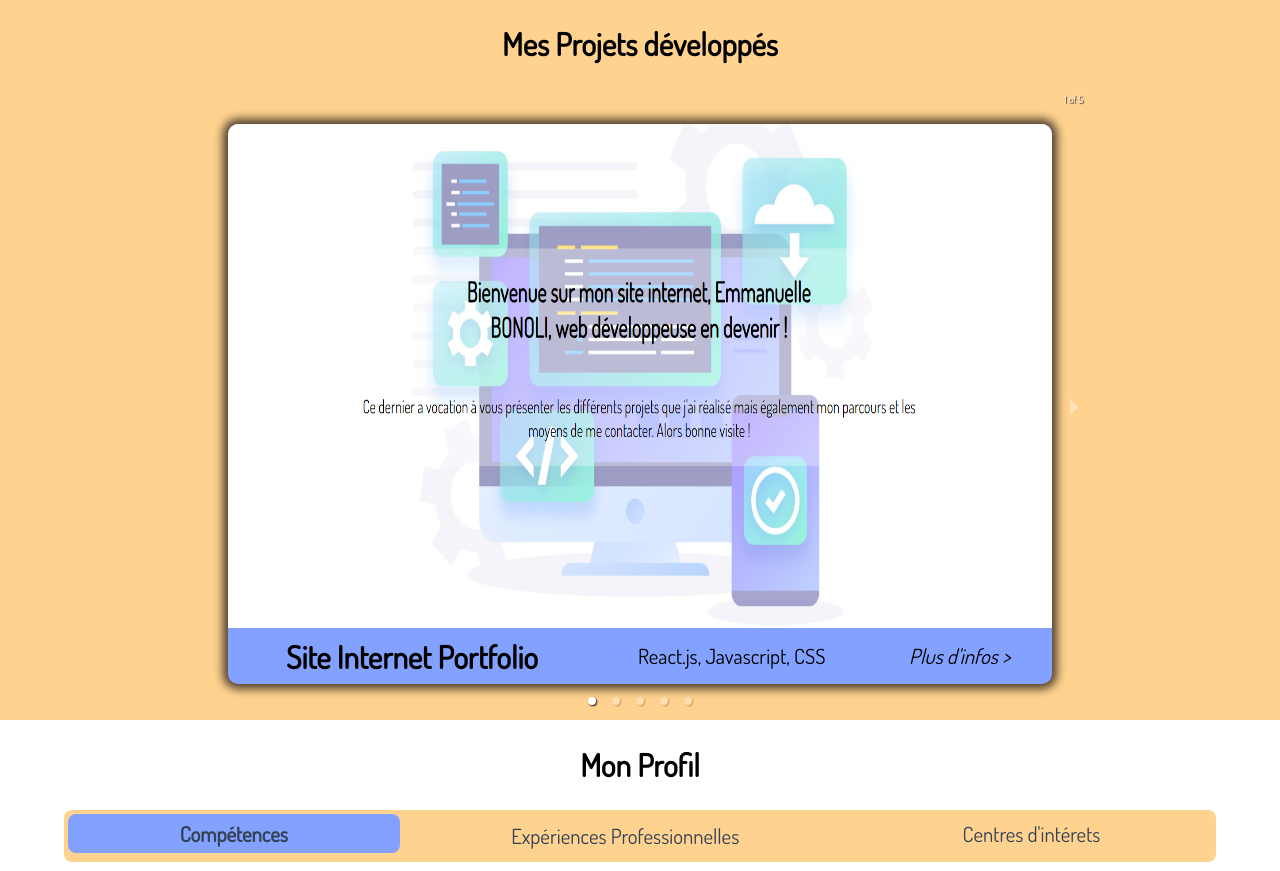
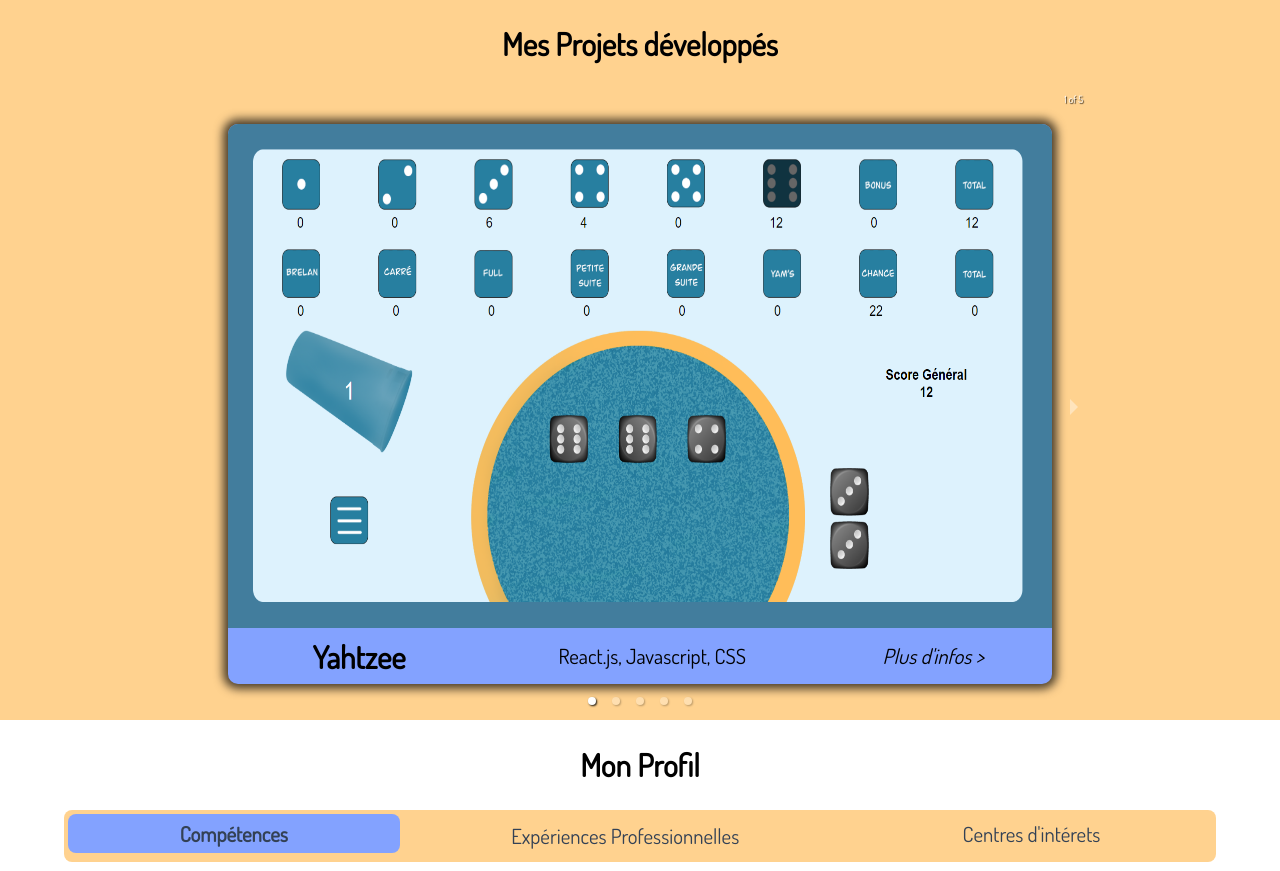
Before and after one commit to EmmanuelleBonoli/portfolio, a React (Vite) app: page /projetsdeveloppes in a window 1280 px wide. Shown: the part 802-1673 px from the top of the page. Built offline with nearby package versions, Linux system fonts and the light colour scheme.

Commit message:
maj projets

```diff
--- a/src/components/baseProjects.js
+++ b/src/components/baseProjects.js
@@ -1,6 +1,33 @@
 const baseProjects = [
   {
     numProject: 5,
+    name: "Yahtzee",
+    context: "Personnelle",
+    type: "jeu",
+    stack: "React.js, Javascript, CSS",
+    length: "1mois et demi",
+    description: "Jeu de Yam's classique",
+    image: "/images/yahtzee.png",
+    image2: "/images/yahtzee2.png",
+    link: "https://major-game-yahtzee.vercel.app",
+    github: "https://github.com/EmmanuelleBonoli/Yathzee",
+  },
+  {
+    numProject: 4,
+    name: "Clash Heroes",
+    context: "Formation",
+    type: "jeu",
+    stack: "API externe, React.js, Javascript, CSS, Figma, Trello",
+    length: "4 semaines",
+    description:
+      "jeu de combat entre super héros, réalisé selon la méthode agile.",
+    image: "/images/ClashHeroes.png",
+    image2: "/images/ClashHeroes2.png",
+    link: "https://clash-heroes.vercel.app",
+    github: "https://github.com/Tony97421/wild-clash",
+  },
+  {
+    numProject: 3,
     name: "Site Internet Portfolio",
     context: "Personnelle",
     type: "site",
@@ -14,21 +41,7 @@
     github: "https://github.com/EmmanuelleBonoli/site-cv-perso",
   },
   {
-    numProject: 4,
-    name: "Clash Heroes",
-    context: "Formation",
-    type: "jeu",
-    stack: "API externe, React.js, Javascript, CSS, Figma, Trello",
-    length: "en cours",
-    description:
-      "jeu de combat entre super héros, réalisé selon la méthode agile.",
-    image: "/images/ClashHeroes.png",
-    image2: "/images/ClashHeroes2.png",
-    link: "à venir",
-    github: "https://github.com/Tony97421/wild-clash",
-  },
-  {
-    numProject: 3,
+    numProject: 2,
     name: "Game 8Ball",
     context: "Formation",
     type: "jeu",
@@ -40,19 +53,6 @@
     image2: "/images/ball8.png",
     link: "https://game-8-ball-6dhy5x9vu-emmanuelle-bonolis-projects.vercel.app",
     github: "https://github.com/EmmanuelleBonoli/Game-8Ball",
-  },
-  {
-    numProject: 2,
-    name: "Yahtzee",
-    context: "Personnelle",
-    type: "jeu",
-    stack: "React.js, Javascript, CSS",
-    length: "en cours",
-    description: "Jeu de Yam's classique",
-    image: "/images/Yahtzee.png",
-    image2: "/images/Yahtzee.png",
-    link: "à venir",
-    github: "https://github.com/EmmanuelleBonoli/Yathzee",
   },
   {
     numProject: 1,
```
Also changed, not shown: public/images/Yahtzee.png, public/images/yahtzee2.png (added).
